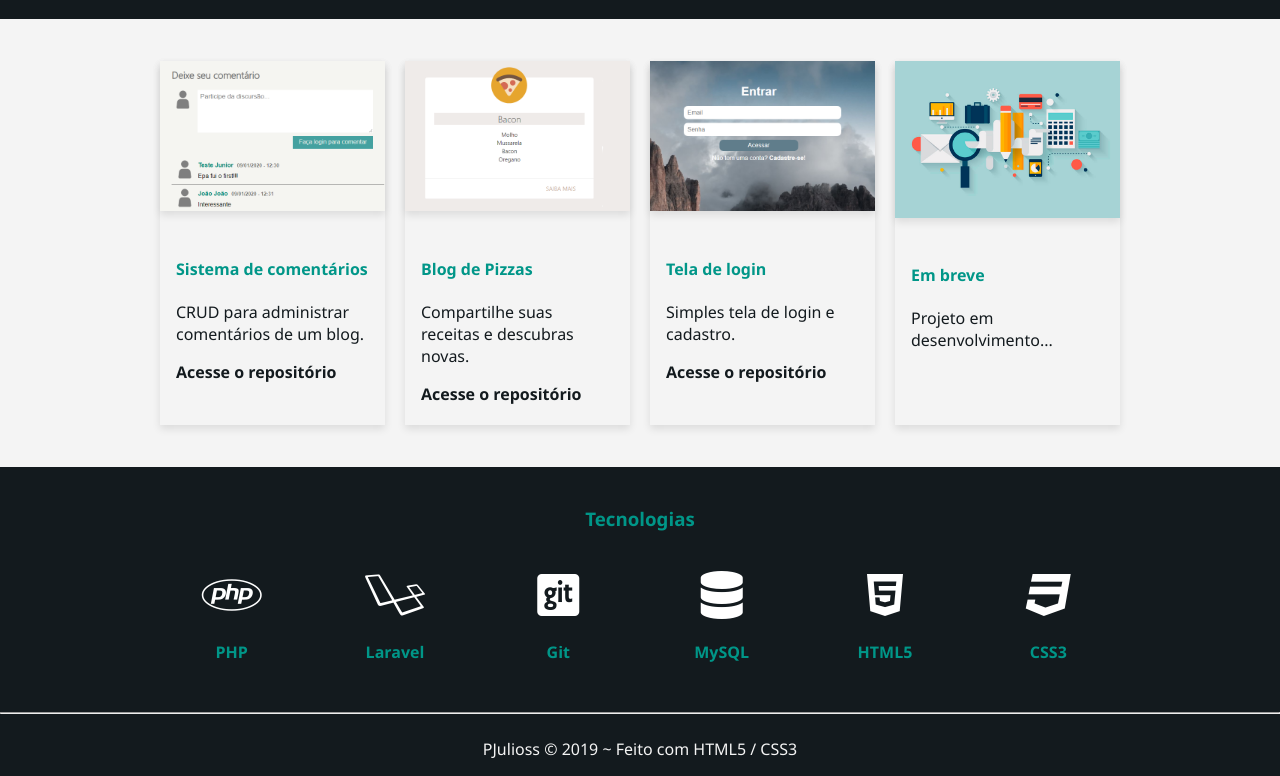
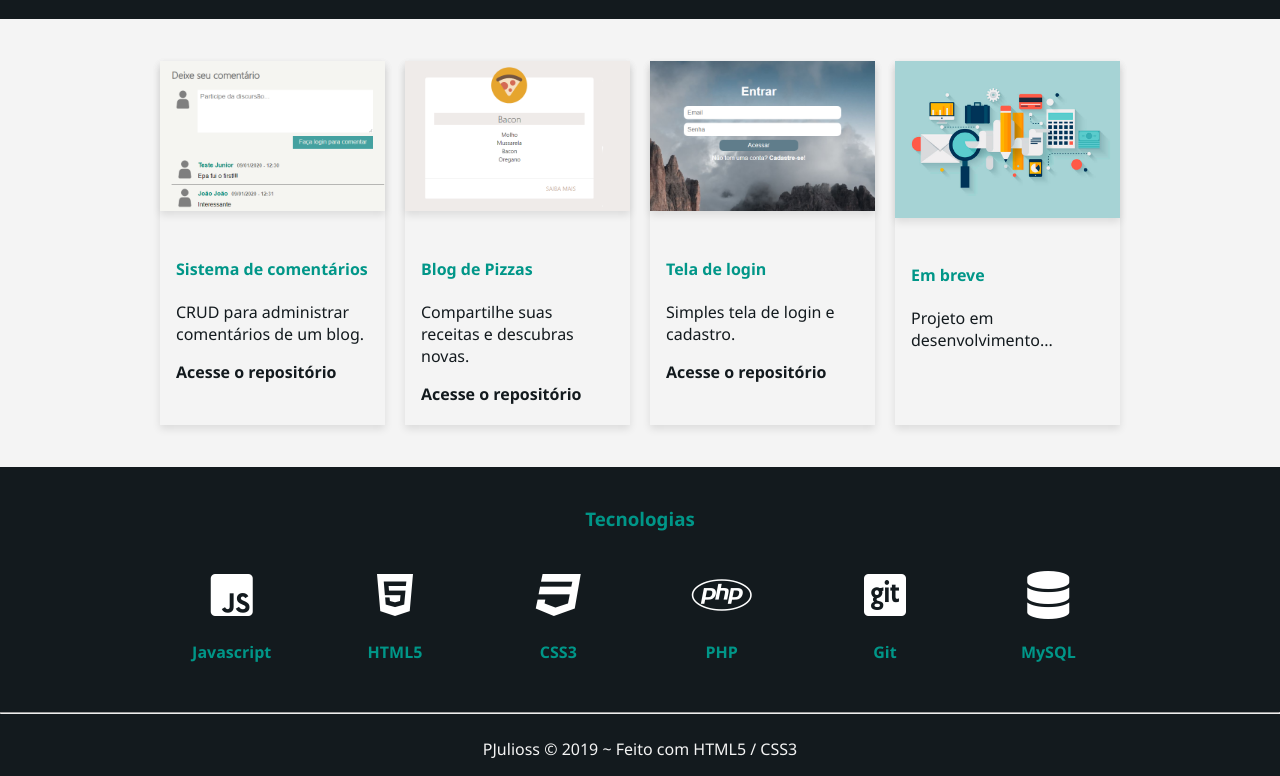
Before and after one commit to pjulioss/site-antigo, a plain HTML site: page index.html in a window 1280 px wide. Shown: the part 1013-1789 px from the top of the page. Drawn offline with Linux system fonts and the light colour scheme.

Commit message:
Ordem dos icones
Pequena alteração nas ordens dos icones

```diff
--- a/index.html
+++ b/index.html
@@ -107,13 +107,23 @@
 			<h3>Tecnologias</h3>
 			<br>
 			<div class="grid-6 ">
+
+				<div>
+					<i class="fab fa-js-square fa-3x"></i>
+					<h4>Javascript</h4>
+				</div>
+
+				<div>
+					<i class="fab fa-html5 fa-3x"></i>
+					<h4>HTML5</h4>
+				</div>
+				<div>
+					<i class="fab fa-css3 fa-3x"></i>
+					<h4>CSS3</h4>
+				</div>
 				<div>
 					<i class="fab fa-php fa-3x"></i>
 					<h4>PHP</h4>
-				</div>
-				<div>
-					<i class="fab fa-laravel fa-3x"></i>
-					<h4>Laravel</h4>
 				</div>
 				<div>
 					<i class="fab fa-git-square fa-3x"></i>
@@ -122,14 +132,6 @@
 				<div>
 					<i class="fas fa-database fa-3x"></i>
 					<h4>MySQL</h4>
-				</div>
-				<div>
-					<i class="fab fa-html5 fa-3x"></i>
-					<h4>HTML5</h4>
-				</div>
-				<div>
-					<i class="fab fa-css3 fa-3x"></i>
-					<h4>CSS3</h4>
 				</div>
 
 
```
